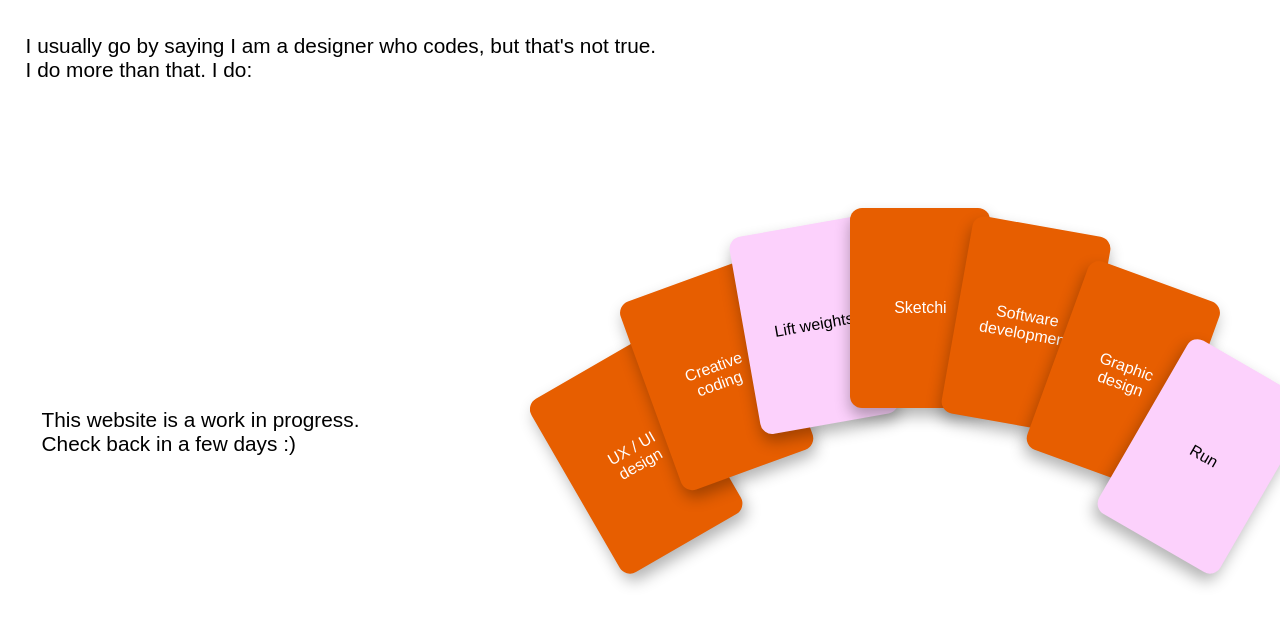
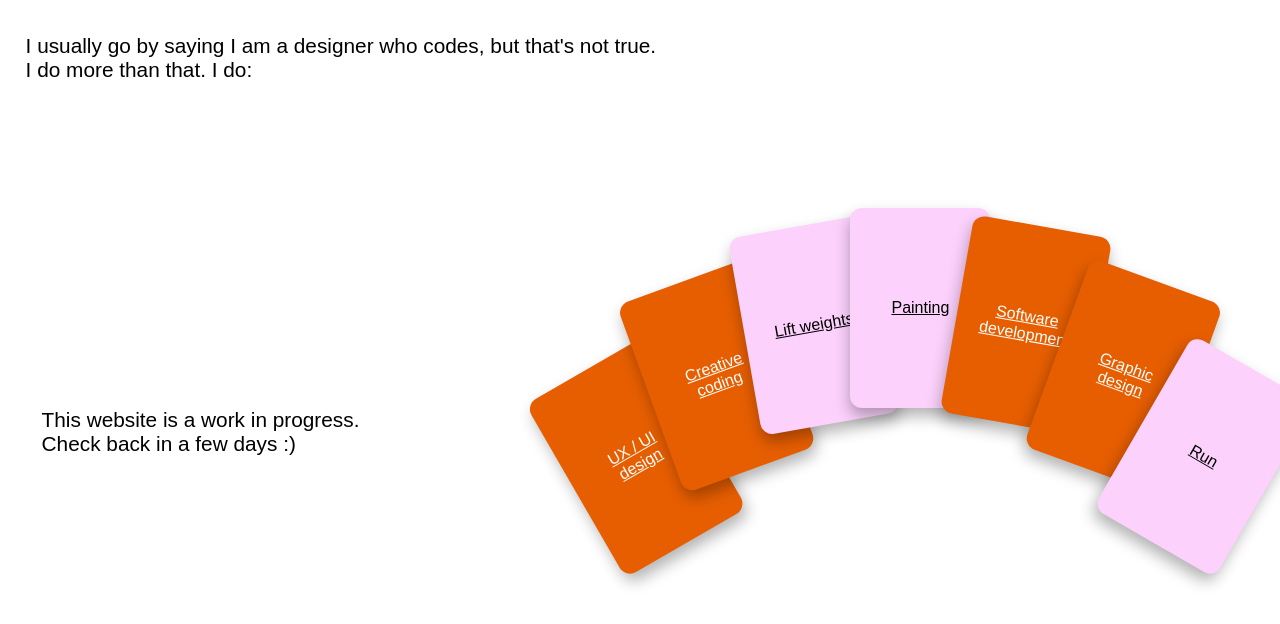
Before and after one commit to gunjaaaann/gunjaaaann.github.io, a plain HTML site: page index.html in a window 1280 px wide. Shown: the part 174-798 px from the top of the page. Drawn offline with Linux system fonts and the light colour scheme; a web font is replaced by a local one.

Commit message:
Update index.html

```diff
--- a/index.html
+++ b/index.html
@@ -21,13 +21,13 @@
   </div>
 
 <div class="hand">
-  <div class="card" data-href="ux-ui.html">UX / UI design</div>
-  <div class="card" data-href="creativecoding.html">Creative coding</div>
-  <div class="card fun" data-href="code.html">Lift weights</div>
-  <div class="card" id="rotating-card" data-href="projects.html">Painting</div>
-  <div class="card" data-href="https://github.com/gunjaaaann">Software development</div>
-  <div class="card" data-href="graphic-design.html">Graphic design</div>
-  <div class="card fun" data-href="code.html">Run</div>
+  <a href="ux-ui/ux-ui.html" class="card">UX / UI design</a>
+  <a href="creativecoding.html" class="card">Creative coding</a>
+  <a href="code.html" class="card fun">Lift weights</a>
+  <a href="projects.html" class="card fun">Painting</a>
+  <a href="https://github.com/gunjaaaann" target="_blank" class="card">Software development</a>
+  <a href="graphic-design.html" class="card">Graphic design</a>
+  <a href="code.html" class="card fun">Run</a>
 </div>
 
 <p style="margin-left: 2em;">This website is a work in progress.</br> Check back in a few days :)</p>
```
